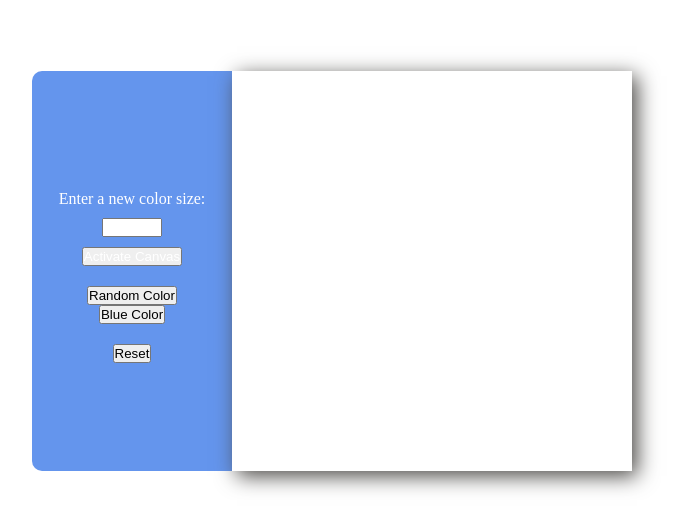
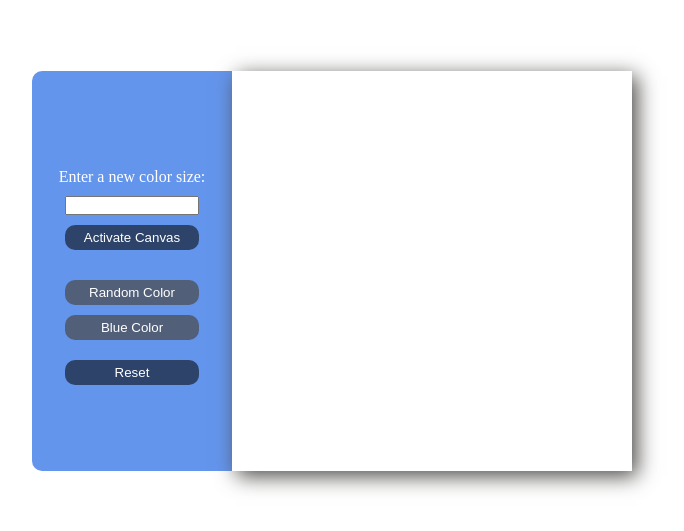
Before and after one commit to TipDevs/Etch-A-Sketch, a plain HTML site: page index.html in a window 1280 px wide. Shown: the part 129-660 px from the top of the page, without its empty margins (308-992 px from the left). Drawn offline with Linux system fonts and the light colour scheme.

Commit message:
Button and Input Styling: I added background colors to the button and width the buttons and input including test colors and background colors for hover effect

```diff
--- a/styles.css
+++ b/styles.css
@@ -50,3 +50,33 @@
     justify-content: center;
     align-content: center;
   }
+
+  #create-btn, #reset-btn {
+    background-color: rgba(0, 0, 0, 0.55);
+    color: white;
+    border: none;
+    padding: 5px;
+    border-radius: 10px;
+  }
+
+  #create-btn:hover, #reset-btn:hover {
+    background-color: black;
+  }
+  button, input{
+    width: 10em;
+  }
+  .color-btn :where(#single-color-btn, #random-color-btn) {
+    background-color: #494744af;
+    color: white;
+    border: none;
+    padding: 5px;
+    border-radius: 10px;
+    margin-top: 10px;
+  }
+  .color-btn > #single-color-btn:hover {
+    background-color: #030387;
+  }
+
+  .color-btn > #random-color-btn:hover {
+    background-color: rgb(31, 48, 31);
+  }
```
